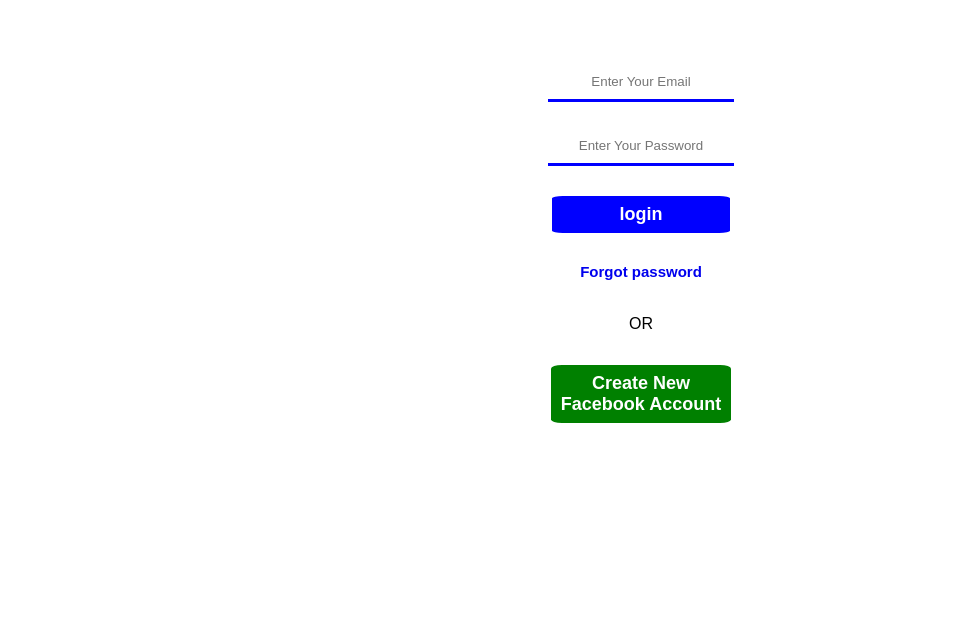
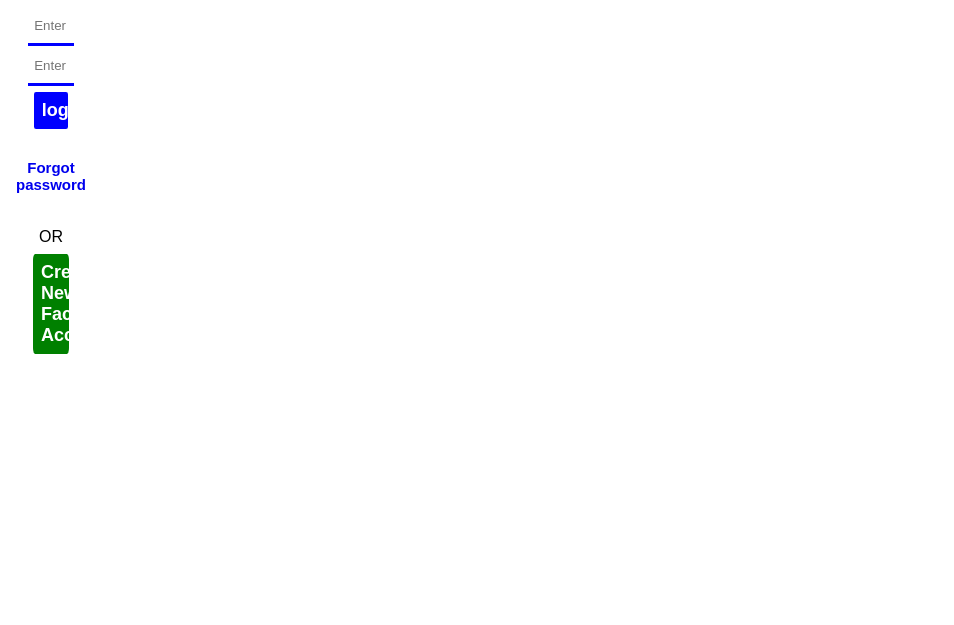
Before and after one commit to Justus326/facebook-login, a plain HTML site: page index.html in a window 1280 px wide. Shown: the part 175-800 px from the top of the page, without its empty margins (0-954 px from the left). Drawn offline with Linux system fonts and the light colour scheme.

Commit message:
Update styles.css

```diff
--- a/styles.css
+++ b/styles.css
@@ -5,15 +5,16 @@ html{
 
 body{
     margin: 0 auto;
-    max-width: 500px;
-    max-height:550px ;
+    /*max-width: 500px;*/
+   /* max-height:550px ;*/
+    position:absolute;
 }
 
 #container{
-    width: 500px;
-    height: 550px;
+    width: 100px;
+    height: 150px;
     border: 1px solid transparent;
-    background-color:#ffff;
+    background-color:#eee;
 }
 
 .fb-logo{
```
